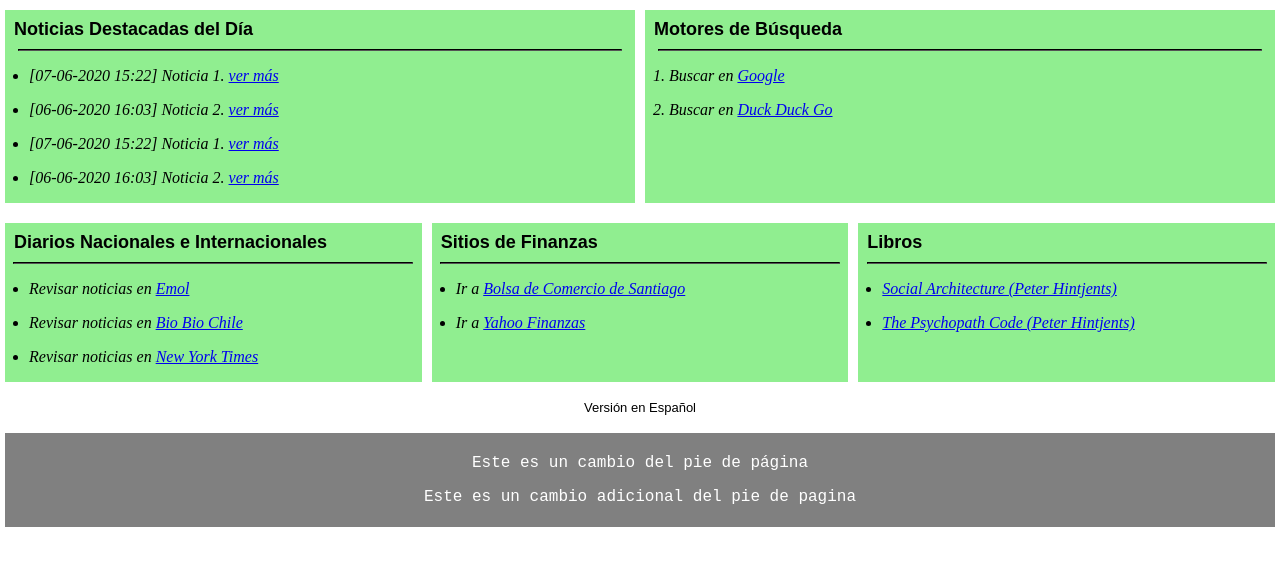
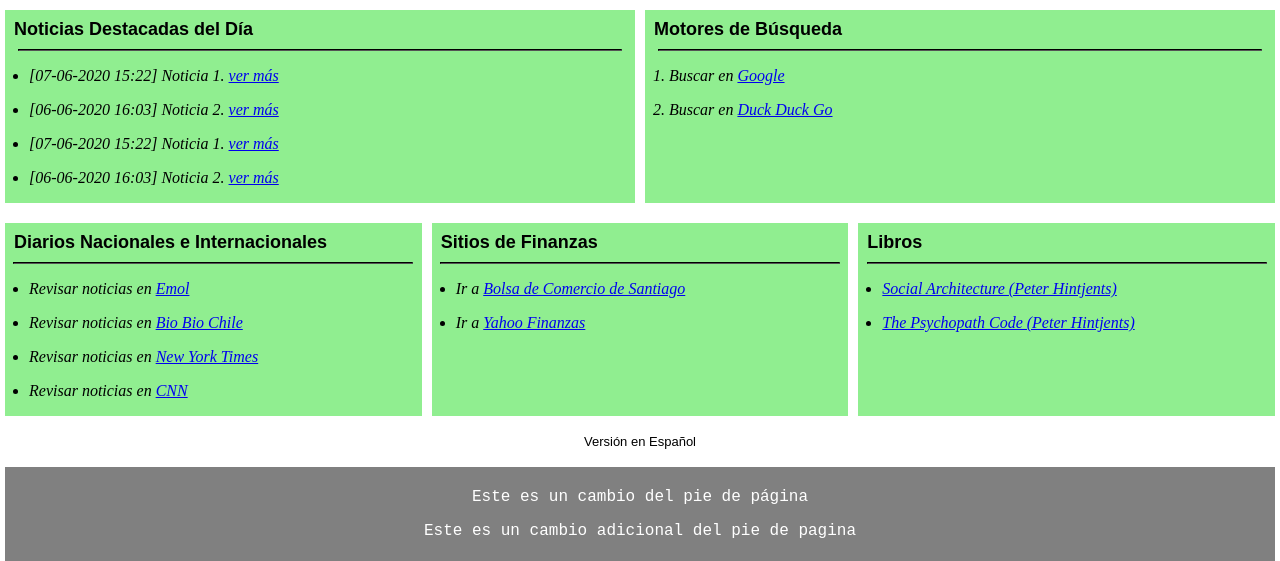
Before and after one commit to eduardoescarez/demo-git, a plain HTML site: page index.html in a window 1280 px wide. Shown: the part 259-820 px from the top of the page. Drawn offline with Linux system fonts and the light colour scheme; files that its build step writes are made by us from their sources.

Commit message:
Agrega CNN

```diff
--- a/index.html
+++ b/index.html
@@ -58,6 +58,8 @@
                 Bio Bio Chile</a></p></li>
                 <li><p>Revisar noticias en <a href="https://www.nytimes.com">
                 New York Times</a></p></li>
+                <li><p>Revisar noticias en <a href="https://www.cnn.com">
+                CNN</a></p></li>
             </ul>
         </section>
         <section id="finanzas">
```
